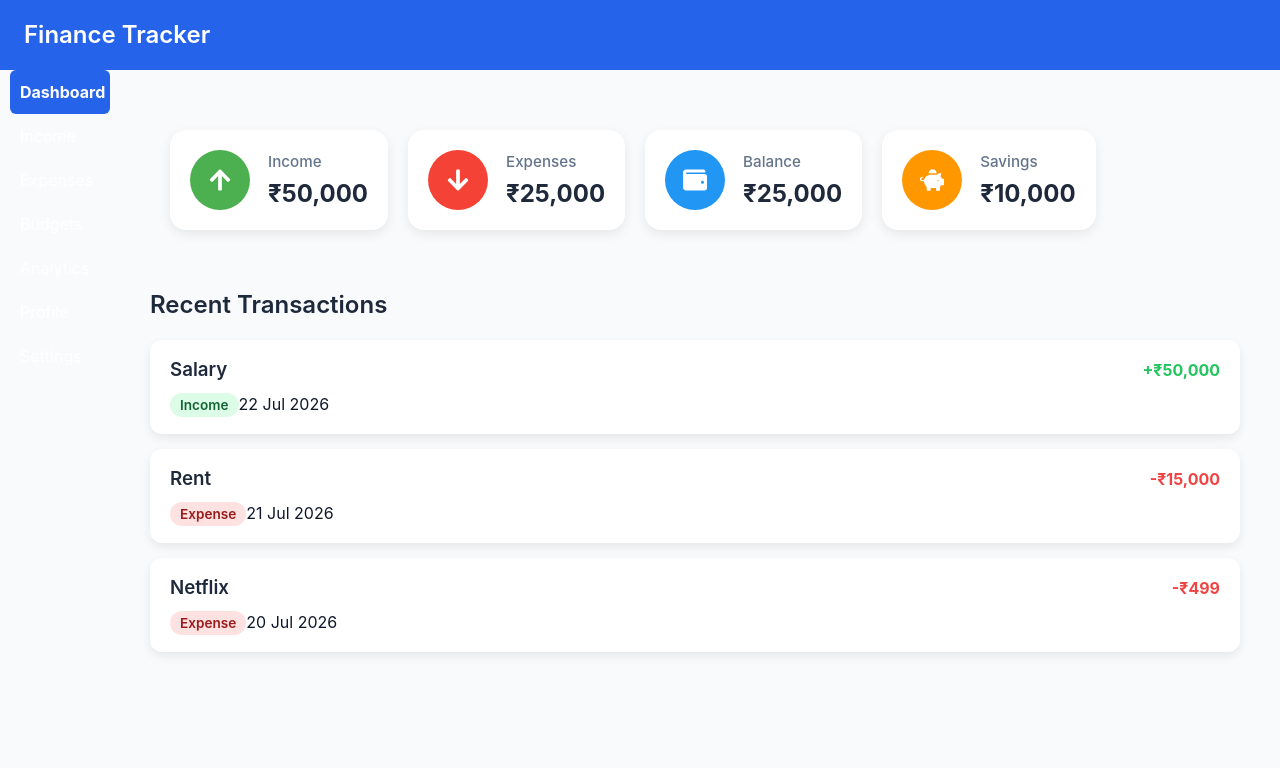
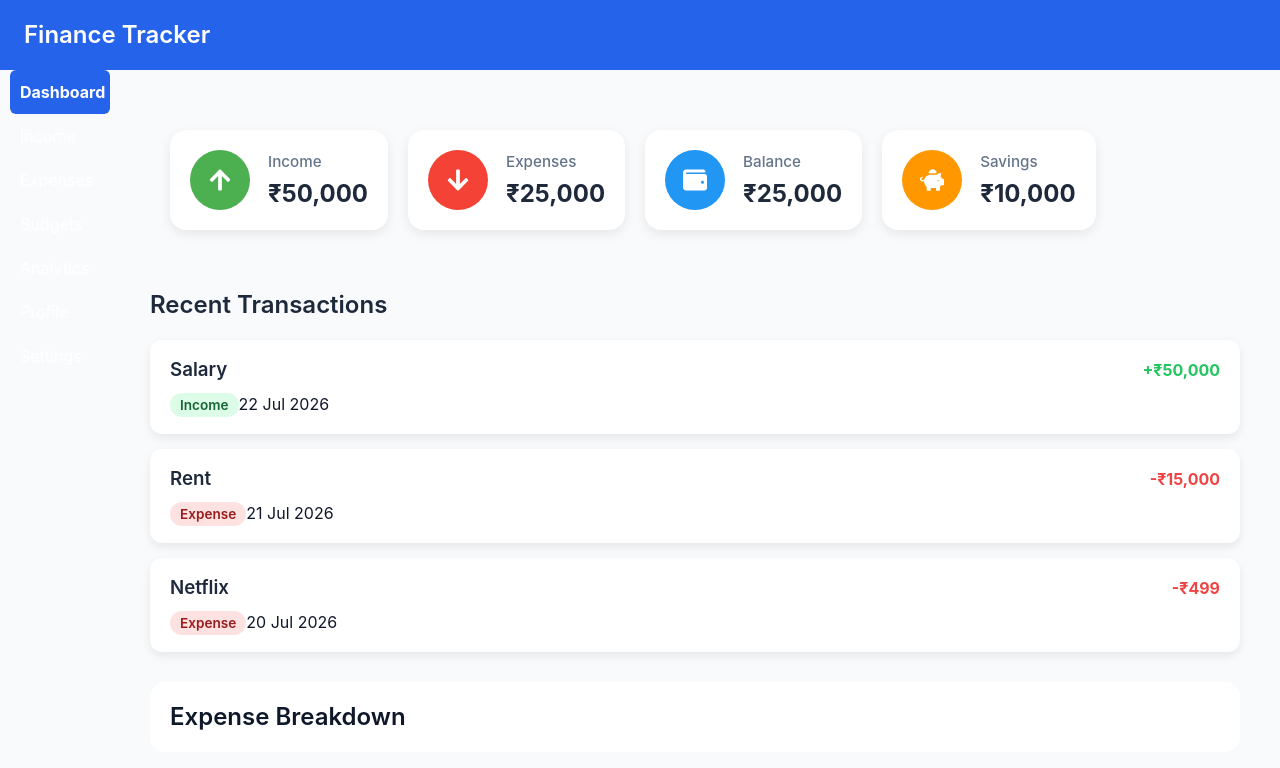
Before and after one commit to piyush6705/Finance-Tracker, a React (Vite) app in the folder finance-tracker/: page / in a window 1280 px wide. Shown: the top 768 px of the page. Built offline with nearby package versions, Linux system fonts and the light colour scheme.

Commit message:
rendered it into the dashboard

```diff
--- a/finance-tracker/src/components/Charts/ExpensePieChart.css
+++ b/finance-tracker/src/components/Charts/ExpensePieChart.css
@@ -0,0 +1,6 @@
+.chart-card{
+    background:white;
+    border-radius:15px;
+    padding:20px;
+    margin-top:30px;
+}
--- a/finance-tracker/src/pages/Dashboard/Dashboard.jsx
+++ b/finance-tracker/src/pages/Dashboard/Dashboard.jsx
@@ -9,6 +9,7 @@ import {
   FaPiggyBank,
 } from "react-icons/fa";
 import RecentTransactions from "../../components/Dashboard/RecentTransactions";
+import ExpensePieChart from "../../components/Charts/ExpensePieChart";
 
 const summaryData = [
   {
@@ -53,7 +54,7 @@ function Dashboard() {
           ))}
         </div>
         <RecentTransactions />
-
+        <ExpensePieChart />
       </div>
      </Layout>
   );
```
